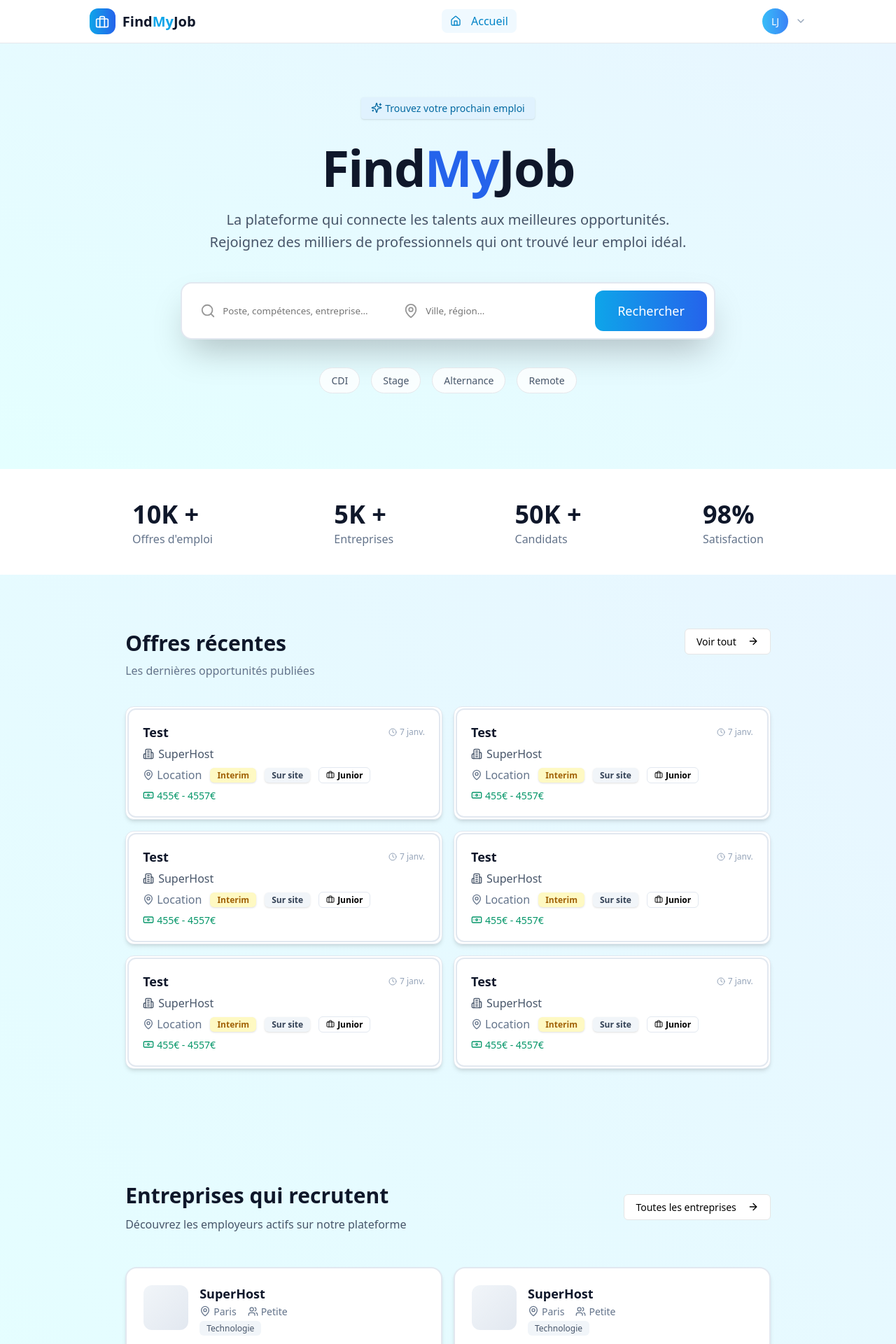
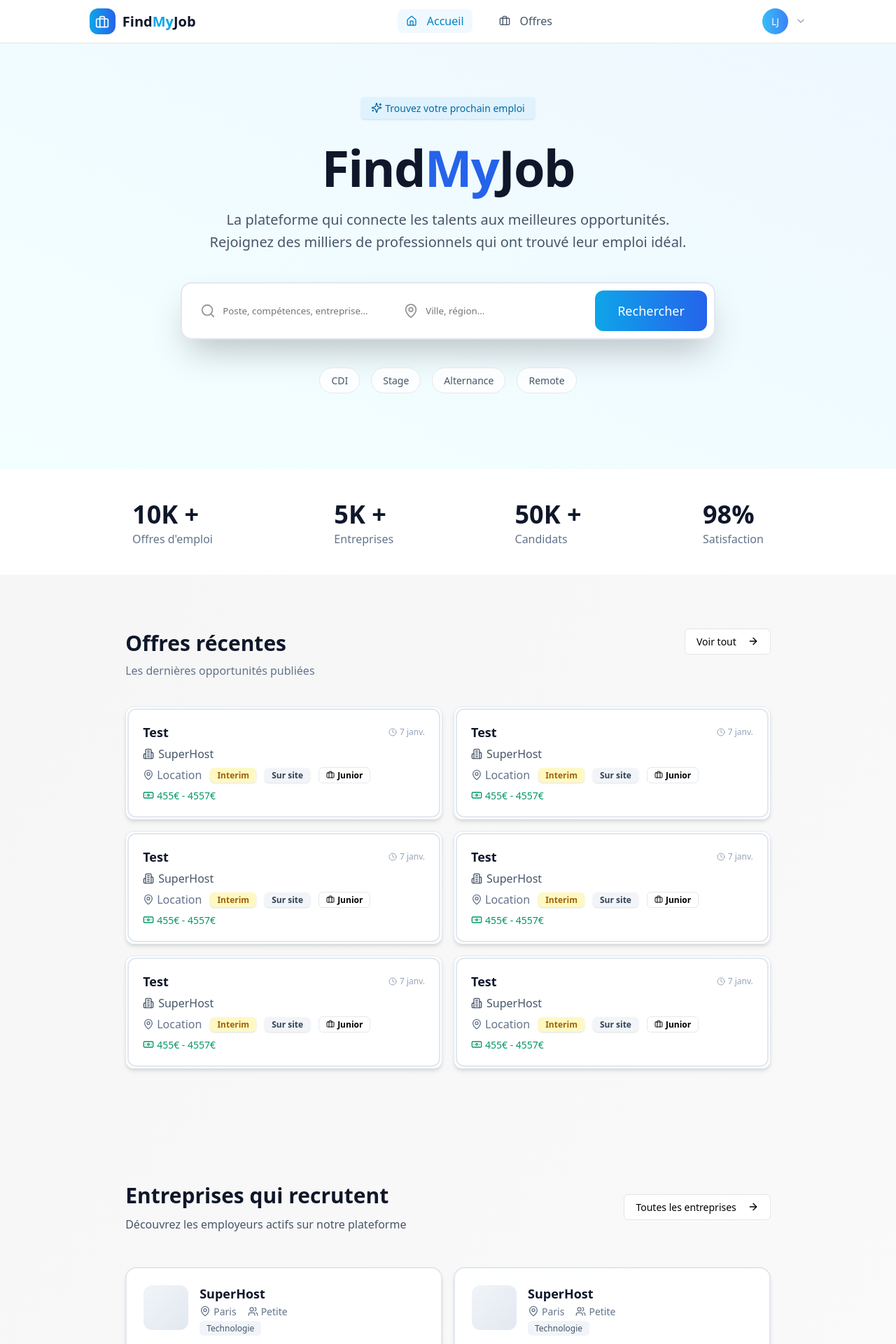
Before and after one commit to Lucas-Josephh/findmyjob-front, a React (Vite) app: page / in a window 1280 px wide. Shown: the top 1920 px of the page at 70% size. Built offline with nearby package versions, Linux system fonts and the light colour scheme.

Commit message:
Fix : Style Navbar and Home components

```diff
--- a/src/component/home/Home.scss
+++ b/src/component/home/Home.scss
@@ -2,7 +2,7 @@
     &-head {
         display: flex;
         justify-content: center;
-        background: linear-gradient(to top right, rgb(228, 255, 255), rgb(232, 246, 255));
+        background: linear-gradient(to top right, rgb(243, 255, 255), rgb(238, 248, 255));
         height: 76vh;
 
         &-container {
@@ -148,7 +148,7 @@
         padding-left: 14%;
         padding-right: 14%;
         padding-top: 6%;
-        background: linear-gradient(to top right, rgb(228, 255, 255), rgb(232, 246, 255));
+        background: linear-gradient(to bottom right, rgb(245, 245, 245, .9), rgb(250, 250, 250));
 
         &-header {
             display: flex;
@@ -292,6 +292,7 @@
                     border-radius: 1rem;
                     padding: 2rem;
                     width: 100%;
+                    border: 1px solid rgb(128, 128, 128, .2);
 
                     &_logo {
                         align-content: center;
--- a/src/component/shared/navbar/Navbar.jsx
+++ b/src/component/shared/navbar/Navbar.jsx
@@ -12,6 +12,7 @@ export default function Navbar() {
 
     const links = [
         { name: "Accueil", path: "/", icon: <House /> },
+        { name: "Offres", path: "/offres", icon: <Suitcase size="16" /> },
     ];
 
     useEffect(() => {
--- a/src/component/shared/navbar/Navbar.scss
+++ b/src/component/shared/navbar/Navbar.scss
@@ -9,6 +9,7 @@
     background-color: white;
     border-bottom: 1px solid #e5e7eb;
     padding: 12px 10% 12px 10%;
+    z-index: 999;
 
     &-logo {
         display: flex;
```
